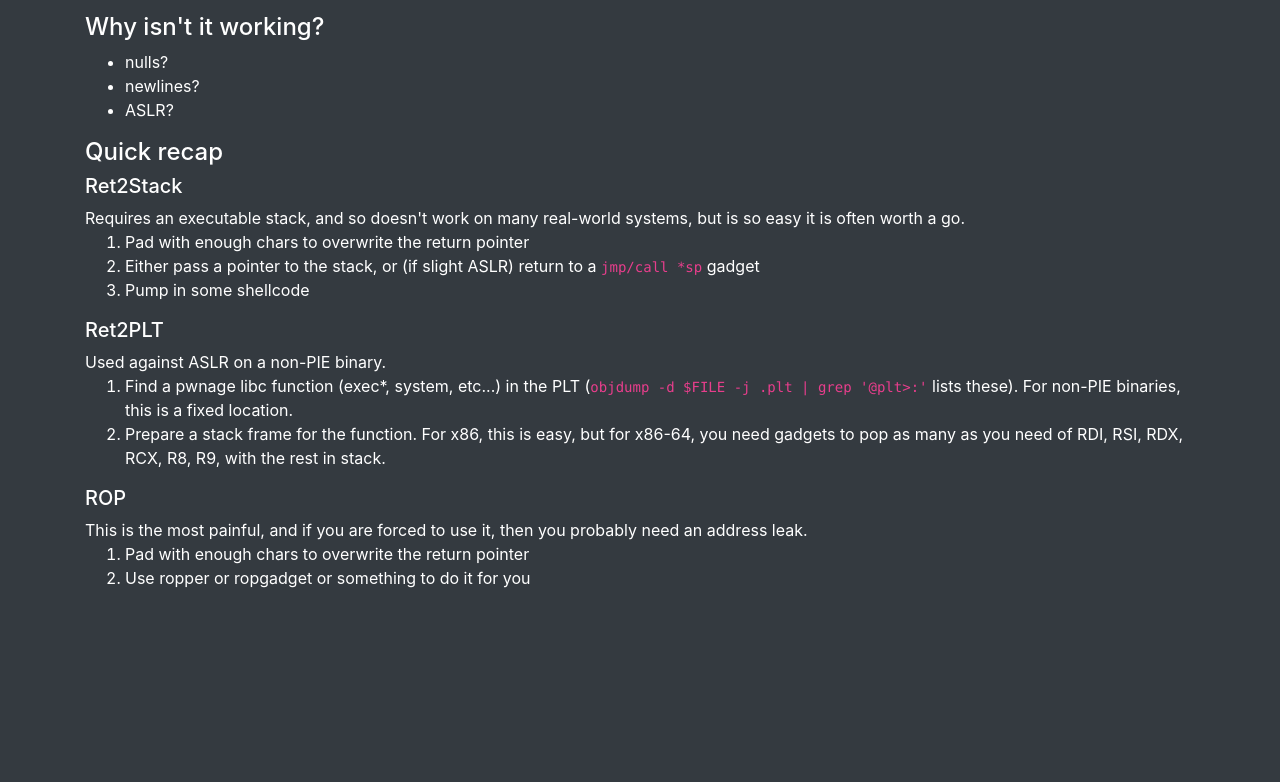
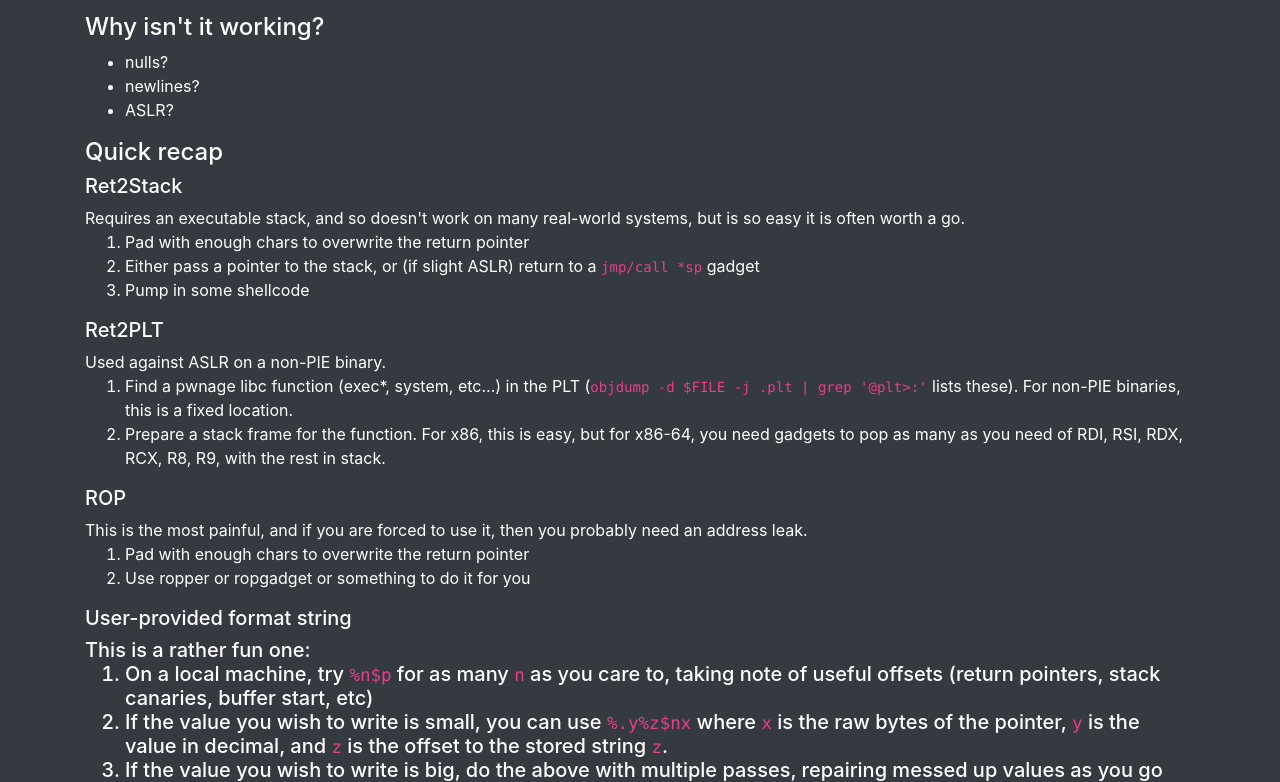
Before and after one commit to Cyclic3/smashing.js, a plain HTML site: page index.html in a window 1280 px wide. Shown: the part 628-1410 px from the top of the page. Before the commit the page ends 1218 px from the top, so only its background shows below. Drawn offline with nearby package versions, Linux system fonts and the light colour scheme.

Commit message:
More wisdom

```diff
--- a/index.html
+++ b/index.html
@@ -244,5 +244,13 @@
         <li>Use ropper or ropgadget or something to do it for you</li>
       </ol>
     </div>
+    <div>
+      <h5>User-provided format string<h5>
+      This is a rather fun one:
+      <ol>
+        <li>On a local machine, try <code>%n$p</code> for as many <code>n</code> as you care to, taking note of useful offsets (return pointers, stack canaries, buffer start, etc)</li>
+        <li>If the value you wish to write is small, you can use <code>%.y%z$nx</code> where <code>x</code> is the raw bytes of the pointer, <code>y</code> is the value in decimal, and <code>z</code> is the offset to the stored string <code>z</code>.
+        <li>If the value you wish to write is big, do the above with multiple passes, repairing messed up values as you go</li>
+      </ol>
   </div>
 </body>
```
